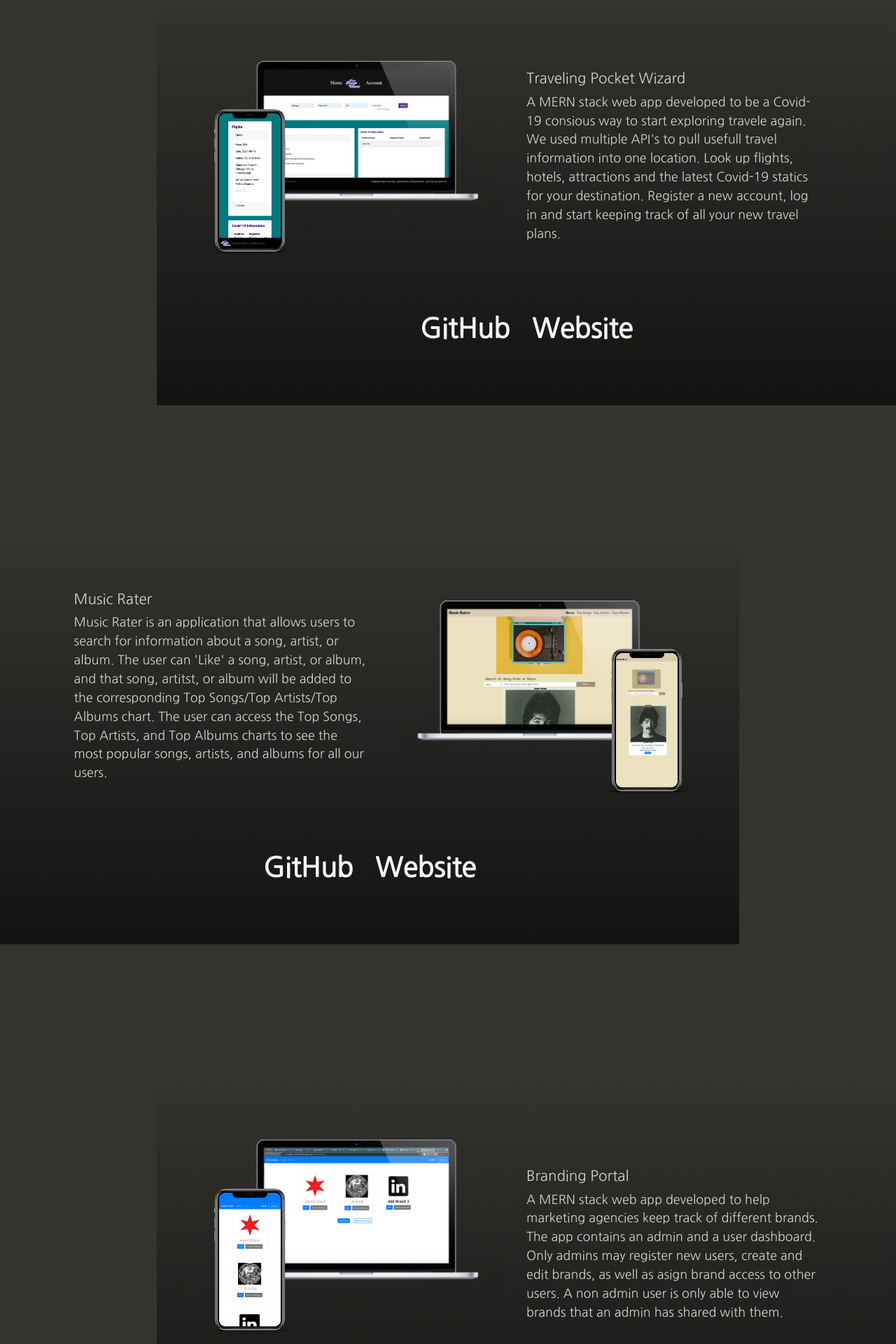
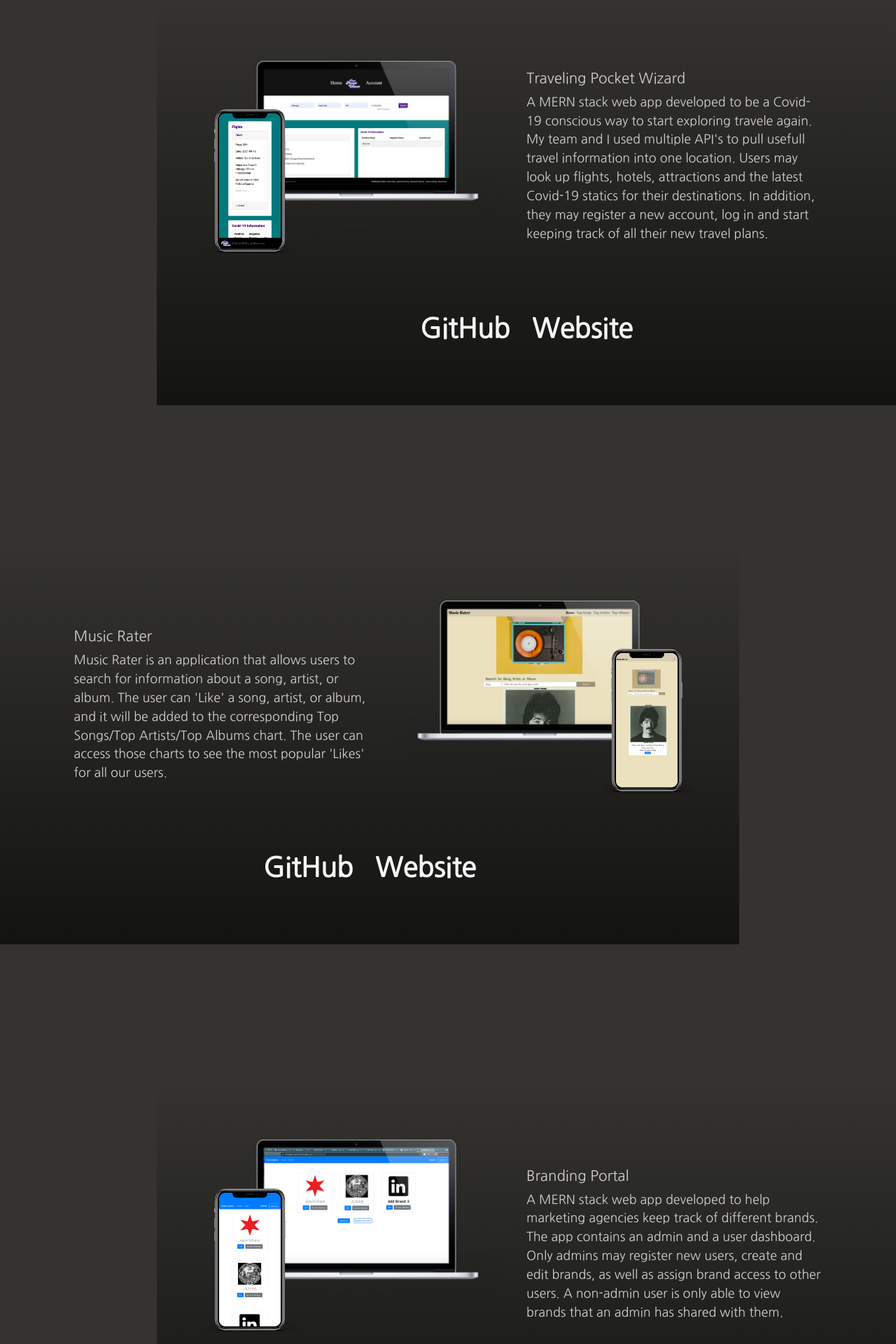
Before and after one commit to aaray12/AMR_Portfolio_21, a React (Create React App) app in the folder client/: page /projects in a window 1280 px wide. Shown: the part 420-2340 px from the top of the page at 70% size. Built offline with nearby package versions, Linux system fonts and the light colour scheme.

Commit message:
edited text

```diff
--- a/client/src/pages/About.js
+++ b/client/src/pages/About.js
@@ -25,11 +25,11 @@ function AboutPage() {
             <div id="aboutText">
                 <h1 id = "aboutHead">About</h1>
                 <div id ="aboutTextDiv">
-                <h5 id = "aboutTextDivOne">I'm Aaron, a talented problem solver with expereince developing full stack websites with JavaScript, NodeJS, React, Express, Bootstrap and Wordpress.</h5>
+                <h5 id = "aboutTextDivOne">I'm Aaron, a talented problem solver with experience developing full stack websites with JavaScript, NodeJS, React, Express, Bootstrap and Wordpress.</h5>
                 <p>
-                Solving tough problems and arriving at a successful solution is what drives me. I consider web development to be a team sport and I actively seek out collaboration and teamwork. Ultimately I am seeking a position that allows me to grow as a professional as a front-end web developer and work with others to achieve a common goal.
+                Solving tough problems and arriving at successful solutions is what drives me. I consider web development to be a team sport and I actively seek out collaboration and teamwork. Ultimately I am seeking a position that allows me to grow professionally as a front-end web developer and work with others to achieve a common goal.
                 </p>
-                <p>I was born and raised in the north suburbs of Chicago. Graduated from Depaul University in 2019 with a major in communications concentrating on media production and a minor in film. Though I've stayed close to home in the city I love, I also have a passion for travel and exploring new places. This, in part, is what led me to study abroad at Monash University in Melbourne, Australia.</p>
+                <p>I was born and raised in the north suburbs of Chicago. In 2019 I graduated from Depaul University with a major in communications concentrating on media production and a minor in film. Though I've stayed close to home in the city I love, I also have a passion for travel and exploring new places, which also led me to study abroad at Monash University in Melbourne, Australia.</p>
                 </div>
             </div>
             <div style ={{height: "33vh", }}></div>
--- a/client/src/pages/Projects.js
+++ b/client/src/pages/Projects.js
@@ -24,7 +24,7 @@ function ProjectsPage() {
                 </div>
                 <div className="projectInfo">
                     <h5 className="projTextHead">Traveling Pocket Wizard </h5>
-                    <p className="projText">A MERN stack web app developed to be a Covid-19 consious way to start exploring travele again. We used multiple API's to pull usefull travel information into one location. Look up flights, hotels, attractions and the latest Covid-19 statics for your destination. Register a new account, log in and start keeping track of all your new travel plans.</p>
+                    <p className="projText">A MERN stack web app developed to be a Covid-19 conscious way to start exploring travele again. My team and I used multiple API's to pull usefull travel information into one location. Users may look up flights, hotels, attractions and the latest Covid-19 statics for their destinations. In addition, they may register a new account, log in and start keeping track of all their new travel plans.</p>
                 </div>
                 <div className="projectLinks">
                     <a className="ghLink" href = "https://github.com/aaray12/traveling-website" target="_blank">GitHub</a>
@@ -34,7 +34,7 @@ function ProjectsPage() {
             <div className="projectLeftDiv">
                 <div className="projectInfo">
                     <h5 className="projTextHead">Music Rater</h5>
-                    <p className="projText">Music Rater is an application that allows users to search for information about a song, artist, or album. The user can 'Like' a song, artist, or album, and that song, artitst, or album will be added to the corresponding Top Songs/Top Artists/Top Albums chart. The user can access the Top Songs, Top Artists, and Top Albums charts to see the most popular songs, artists, and albums for all our users.</p>
+                    <p className="projText">Music Rater is an application that allows users to search for information about a song, artist, or album. The user can 'Like' a song, artist, or album, and it will be added to the corresponding Top Songs/Top Artists/Top Albums chart. The user can access those charts to see the most popular 'Likes' for all our users.</p>
                 </div>
                 <div className="imageDivLeft">
                     <img src="./images/music rater_mac copy.png" className="macImageLeft"></img>
@@ -54,7 +54,7 @@ function ProjectsPage() {
                 </div>
                 <div className="projectInfo">
                     <h5 className="projTextHead">Branding Portal</h5>
-                    <p className="projText">A MERN stack web app developed to help marketing agencies keep track of different brands. The app contains an admin and a user dashboard. Only admins may register new users, create and edit brands, as well as asign brand access to other users. A non admin user is only able to view brands that an admin has shared with them.</p>
+                    <p className="projText">A MERN stack web app developed to help marketing agencies keep track of different brands. The app contains an admin and a user dashboard. Only admins may register new users, create and edit brands, as well as assign brand access to other users. A non-admin user is only able to view brands that an admin has shared with them.</p>
                 </div>
                 <div className="projectLinks">
                     {/* <p className="ghLink">Github</p> */}
@@ -64,7 +64,7 @@ function ProjectsPage() {
             <div className="projectLeftDiv">
                 <div className="projectInfo">
                     <h5 className="projTextHead">BioVie</h5>
-                    <p className="projText">A multi-page website built with Wordpress. Utilized multiple pluggins to create a fully resposnsive site that keeps up to date with the latest press releases and stock information for BioVie.  </p>
+                    <p className="projText">A multi-page website built with Wordpress. It is a fully resposnsive site that utilizes multiple pluggins to keep up to date with the latest press releases and stock information for BioVie.  </p>
                 </div>
                 <div className="imageDivLeft">
                     <img src="./images/biovie_mac.png" className="macImageLeft"></img>
```
